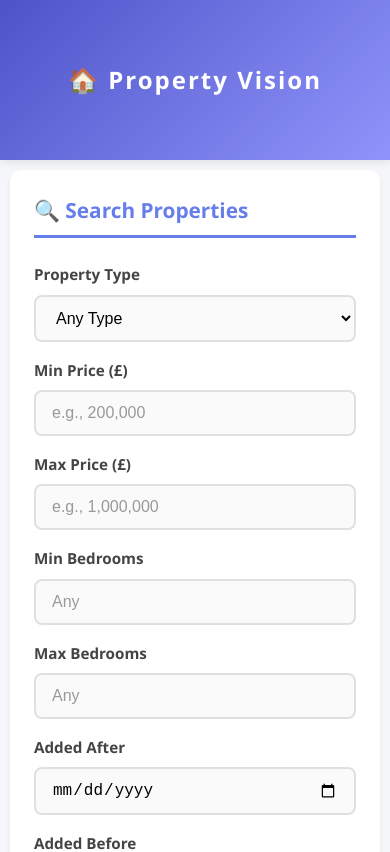
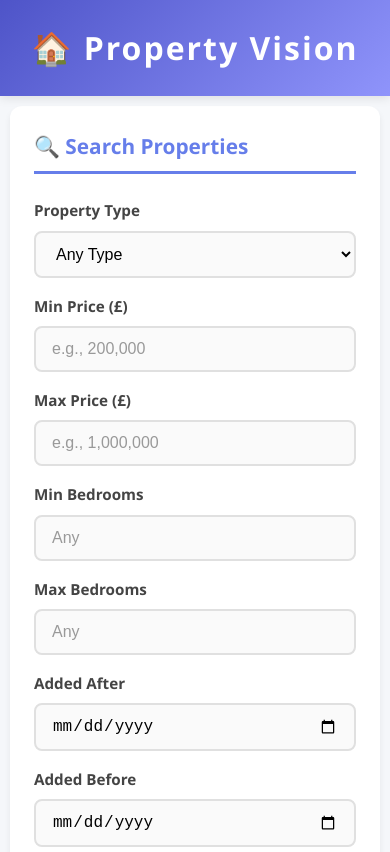
Before and after one commit to NadilaBasilu/State-Finder-App, a React (Vite) app in the folder State_Finder/: page / in a window 390 px wide. Shown: the top 852 px of the page. Built offline with nearby package versions, Linux system fonts and the light colour scheme.

Commit message:
Edit header part

```diff
--- a/State_Finder/src/App.jsx
+++ b/State_Finder/src/App.jsx
@@ -36,9 +36,7 @@ function App() {
 
         if (!exists) {
             setFavorites([...favorites, property]);
-            // Property added silently - no popup alert
         }
-        // If already exists, silently ignore - no popup alert
     };
 
     /**
@@ -69,22 +67,32 @@ function App() {
                     <Routes>
                         {/* Main Search Page */}
                         <Route path="/" element={
-                            <div className="main-layout">
-                                <div className="search-section">
+                            <div className="page-container">
+                                {/* Search Form - Full Width */}
+                                <div className="search-form-container">
                                     <SearchForm onSearch={handleSearch} />
+                                </div>
+
+                                {/* Property Cards + Favorites Side by Side */}
+                                <div className="content-layout">
+                                    {/* Property List - Left Side (Larger) */}
+                                    <div className="property-section">
                                         <PropertyList
                                             properties={searchResults}
                                             onAddToFavorites={addToFavorites}
                                         />
                                     </div>
 
-                                {/* Favorites Sidebar */}
+                                    {/* Favorites - Right Side (Smaller) */}
+                                    <div className="favorites-section">
                                         <FavoritesList
                                             favorites={favorites}
                                             onAddToFavorites={addToFavorites}
                                             onRemove={removeFromFavorites}
                                             onClearAll={clearFavorites}
                                         />
+                                    </div>
+                                </div>
                             </div>
                         } />
 
--- a/State_Finder/src/styles/App.css
+++ b/State_Finder/src/styles/App.css
@@ -46,22 +46,41 @@ header h1 {
     margin: 0;
     padding: 0;
 }
+
 /* ========================================
-   MAIN LAYOUT - MOBILE FIRST
+   PAGE CONTAINER - NEW LAYOUT
    ======================================== */
 
-.main-layout {
-    display: flex;
-    flex-direction: column;
-    gap: 20px;
+.page-container {
+    width: 100%;
+    max-width: 1600px;
+    margin: 0 auto;
     padding: 20px;
-    width: 100%;
-    max-width: none;
-    margin: 0 auto;
 }
 
-.search-section {
+/* Search Form - Full Width */
+.search-form-container {
+    width: 100%;
+    margin-bottom: 2rem;
+}
+
+/* Content Layout - Property Cards + Favorites */
+.content-layout {
+    display: flex;
+    gap: 20px;
+    align-items: flex-start;
+}
+
+/* Property Section - Takes More Space */
+.property-section {
     flex: 1;
+    min-width: 0; /* Prevent flex overflow */
+}
+
+/* Favorites Section - Fixed Width on Right */
+.favorites-section {
+    width: 350px;
+    flex-shrink: 0;
 }
 
 /* ========================================
@@ -120,8 +139,8 @@ a:focus {
    ======================================== */
 
 @media print {
-    .favorites-list,
-    .search-form,
+    .favorites-section,
+    .search-form-container,
     .btn {
         display: none;
     }
@@ -132,21 +151,60 @@ a:focus {
 }
 
 /* ========================================
+   RESPONSIVE - TABLET
+   ======================================== */
+
+@media (min-width: 768px) and (max-width: 1023px) {
+    .content-layout {
+        flex-direction: column;
+    }
+
+    .favorites-section {
+        width: 100%;
+    }
+
+    header h1 {
+        font-size: 3rem;
+    }
+}
+
+/* ========================================
    RESPONSIVE - DESKTOP
    ======================================== */
 
 @media (min-width: 1024px) {
-    .main-layout {
+    .content-layout {
         flex-direction: row;
-        align-items: flex-start;
     }
 
-    .search-section {
-        flex: 3;
+    .property-section {
+        flex: 1;
+    }
+
+    .favorites-section {
+        width: 350px;
+        position: sticky;
+        top: 180px; /* Stick below header */
+        max-height: calc(100vh - 200px);
+        overflow-y: auto;
     }
 
     header h1 {
-        font-size: 2.5rem;
+        font-size: 4rem;
+    }
+}
+
+/* ========================================
+   RESPONSIVE - LARGE DESKTOP
+   ======================================== */
+
+@media (min-width: 1440px) {
+    .page-container {
+        max-width: 1800px;
+    }
+
+    .favorites-section {
+        width: 400px;
     }
 }
 
@@ -156,14 +214,36 @@ a:focus {
 
 @media (max-width: 767px) {
     header {
-        padding: 1rem;
+        height: 6em;
     }
 
     header h1 {
-        font-size: 1.5rem;
+        font-size: 2rem;
     }
 
-    .main-layout {
+    .page-container {
         padding: 10px;
     }
+
+    .search-form-container {
+        margin-bottom: 1rem;
+    }
+
+    .content-layout {
+        flex-direction: column;
+    }
+
+    .favorites-section {
+        width: 100%;
+        position: static;
+    }
 }
+
+/* ========================================
+   FAVORITES LIST STYLING ADJUSTMENTS
+   ======================================== */
+
+.favorites-section .favorites-list {
+    position: static;
+    max-width: 100%;
+}
--- a/State_Finder/src/styles/SearchForm.css
+++ b/State_Finder/src/styles/SearchForm.css
@@ -8,6 +8,7 @@
     border-radius: 12px;
     box-shadow: 0 4px 6px rgba(0, 0, 0, 0.07);
     margin-bottom: 2rem;
+
 }
 
 .search-form h2 {
```
Lines whose indentation alone changed are shown as unchanged.
